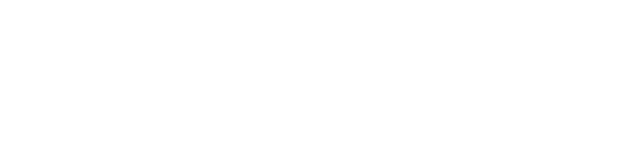
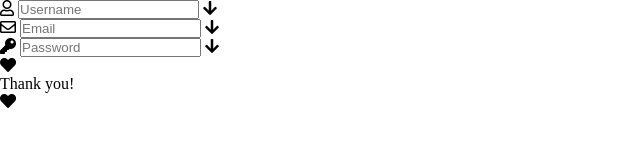
Before and after one commit to aacarring/form-animation, a plain HTML site: page index.html in a window 1280 px wide. Shown: the whole page, without its empty margins (0-640 px from the left). Drawn offline with Linux system fonts and the light colour scheme.

Commit message:
Set up form layout and linked Font Awesome in html

```diff
--- a/index.html
+++ b/index.html
@@ -3,11 +3,40 @@
 <head>
     <meta charset="UTF-8">
     <meta name="viewport" content="width=device-width, initial-scale=1.0">
-    <title>Document</title>
+    <title>Form Animation</title>
+    <link rel="stylesheet" href="https://pro.fontawesome.com/releases/v5.10.0/css/all.css" integrity="sha384-AYmEC3Yw5cVb3ZcuHtOA93w35dYTsvhLPVnYs9eStHfGJvOvKxVfELGroGkvsg+p" crossorigin="anonymous"/>
     <link rel="stylesheet" href="/styles.css">
 </head>
 <body>
 
+    <form action="">
+        <div class="field-name">
+            <i class="far fa-user"></i>
+            <input type="text" placeholder="Username" required>
+            <i class="fas fa-arrow-down"></i>
+        </div>
+
+        <div class="field-email">
+            <i class="far fa-envelope"></i>
+            <input type="email" placeholder="Email" required>
+            <i class="fas fa-arrow-down"></i>
+        </div>
+
+        <div class="field-password">
+            <i class="fas fa-key"></i>
+            <input type="password" placeholder="Password" required>
+            <i class="fas fa-arrow-down"></i>
+        </div>
+
+        <div class="field-finish">
+            <i class="fas fa-heart"></i>
+            <p>Thank you!</p>
+            <i class="fas fa-heart"></i>
+        </div>
+
+
+    </form>
+
 <script src="/app.js"></script>
 </body>
 </html>
```
